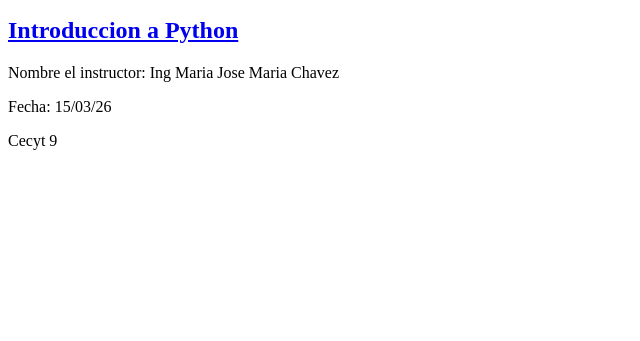
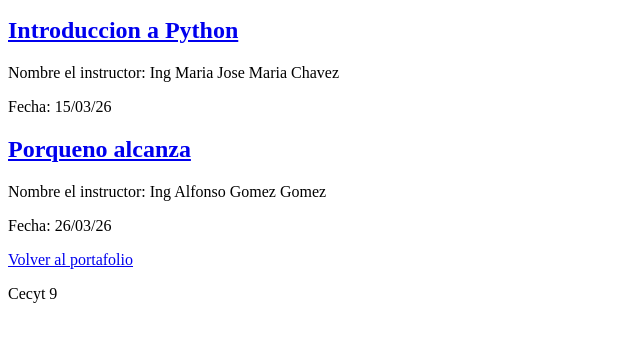
Before and after one commit to ruxibi/BlurryCode, a plain HTML site: page index.html in a window 1280 px wide. Shown: the part 101-442 px from the top of the page, without its empty margins (0-640 px from the left). Drawn offline with Linux system fonts and the light colour scheme.

Commit message:
feat: html completo

```diff
--- a/index.html
+++ b/index.html
@@ -23,7 +23,15 @@
       <p>Fecha: 15/03/26</p>
     </article>
 
-
+   <article class="tarjeta">
+      <h2> <a href="./detalle.html"> Porqueno alcanza</a></h2>
+      <p>
+        Nombre el instructor: Ing Alfonso Gomez Gomez
+      </p>
+      <p>Fecha: 26/03/26</p>
+    </article>
+  </section>
+          <a href="../../index.html" class="btnregresar">Volver al portafolio</a>
     </main>
 <footer>
   <p> Cecyt 9 </p>
```
